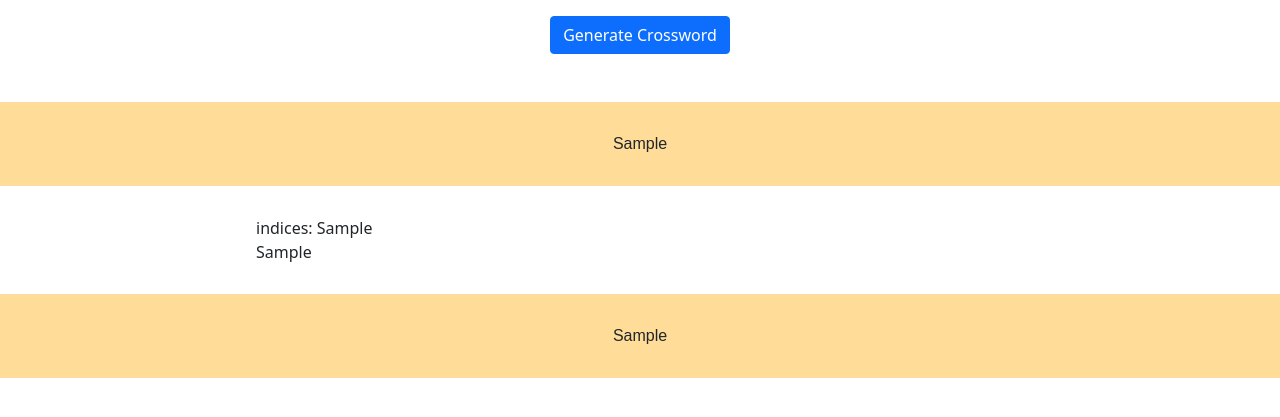
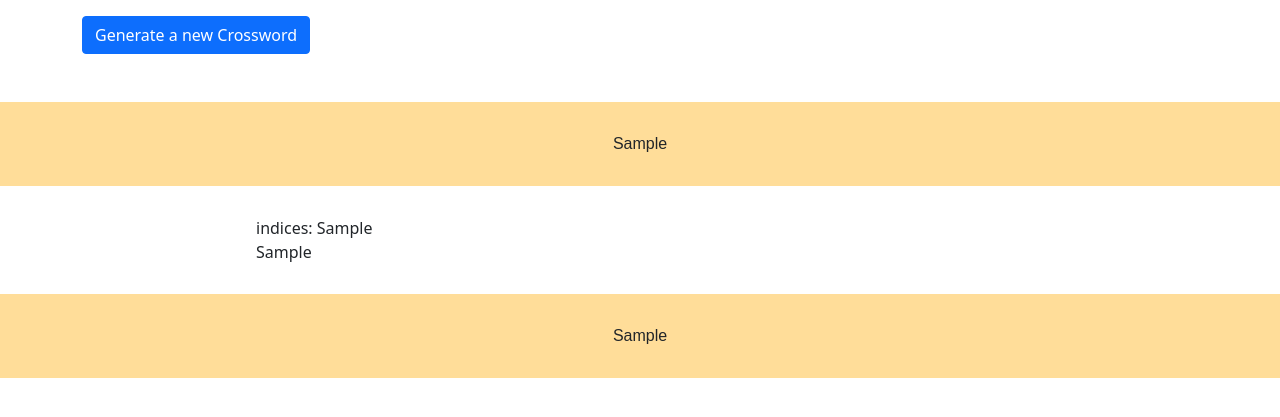
Before and after one commit to Boffl/simple-crossword-generator, a Django app: template crossword_generator/templates/index.html in a window 1280 px wide. Shown: the part 111-528 px from the top of the page. Run offline with Django 3.2, Linux system fonts and the light colour scheme; the template is opened without the code that fills it: most values are stand-ins (such as "Sample title", 1, 10 or a date in 2020).

Commit message:
Refresh button to load new crossword

```diff
--- a/crossword_generator/crossword_generator/urls.py
+++ b/crossword_generator/crossword_generator/urls.py
@@ -16,7 +16,8 @@ Including another URLconf
 from django.contrib import admin
 from django.urls import path, include
 
+
 urlpatterns = [
-    path('website/', include('website.urls')),
+    path('', include('website.urls')),
     path('admin/', admin.site.urls),
 ]
--- a/crossword_generator/templates/index.html
+++ b/crossword_generator/templates/index.html
@@ -26,11 +26,11 @@
 </div>
     <div class="container">
       <p>
-        <center>
-        <button type="button" onclick="CWFunction()" class="btn btn-primary">
-          Generate Crossword
+        <form action="/refresh">
+            <button class="btn btn-primary">
+          Generate a new Crossword
         </button>
-      </center>
+        </form>
     </div>
 
 <br>
--- a/crossword_generator/website/urls.py
+++ b/crossword_generator/website/urls.py
@@ -1,8 +1,8 @@
 from django.urls import path
-
 
 from . import views
 
 urlpatterns = [
     path('', views.index, name='index'),
+    path('refresh', views.refresh)
 ]
--- a/crossword_generator/website/views.py
+++ b/crossword_generator/website/views.py
@@ -1,4 +1,5 @@
 from django.shortcuts import render
+from django.http import HttpResponse
 import sys
 sys.path.append("..")
 import numpy as np
@@ -77,3 +78,8 @@ def index(request):
     }
 
     return render(request, 'index.html', context)
+
+# refresh to make new crossword, very simple, but it works...
+def refresh(request):
+    print('refreshed the page')
+    return HttpResponse("""<html><script>window.location.replace('/');</script></html>""")
```
Also changed, not shown: Database/__init__.py (added).
